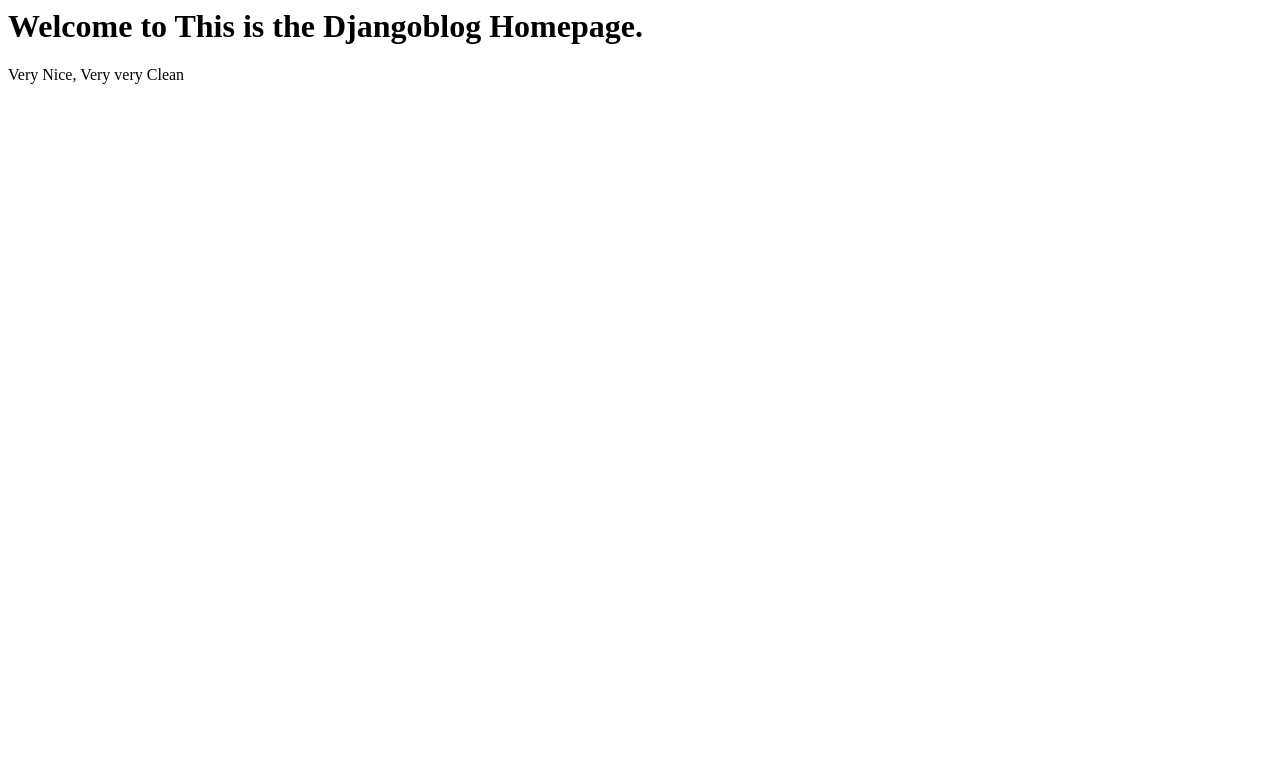
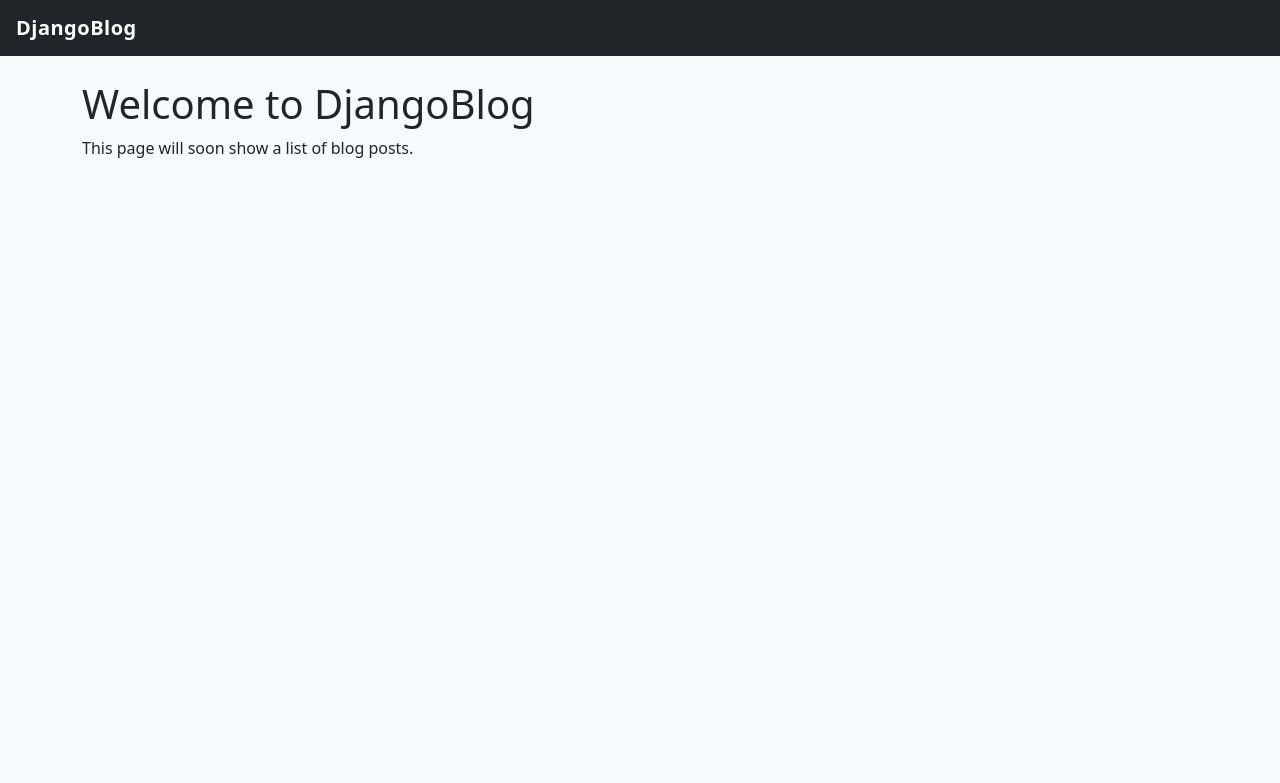
Before and after one commit to astroboy28/djangoblog_1, a Django app: page / in a window 1280 px wide. Shown: the top 783 px of the page. Run offline with Django 5.2, Linux system fonts and the light colour scheme.

Commit message:
first commit

```diff
--- /dev/null
+++ b/blog/static/blog/css/style.css
@@ -0,0 +1,8 @@
+body {
+   background-color: #f8f9fa;
+ }
+
+ .navbar-brand {
+   font-weight: bold;
+   letter-spacing: 0.5px;
+ }
--- /dev/null
+++ b/blog/templates/blog/base.html
@@ -0,0 +1,18 @@
+<!DOCTYPE html>
+<html lang="en">
+<head>
+   <meta charset="UTF-8">
+   <title>{% block title %}DjangoBlog{% endblock %}</title>
+   <link href="https://cdn.jsdelivr.net/npm/bootstrap@5.3.3/dist/css/bootstrap.min.css" rel="stylesheet">
+   {% load static %}
+   <link rel="stylesheet" href="{% static 'blog/css/style.css' %}">
+ </head>
+ <body>
+  <nav class="navbar navbar-dark bg-dark px-3">
+     <a class="navbar-brand" href="{% url 'home' %}">DjangoBlog</a>
+   </nav>
+   <div class="container mt-4">
+    {% block content %}{% endblock %}
+   </div>
+</body>
+</html>
--- a/blog/templates/blog/home.html
+++ b/blog/templates/blog/home.html
@@ -1,2 +1,6 @@
-<h1>Welcome to {{ title }} </h1>
-<p>Very Nice, Very very Clean</p>
+{% extends "blog/base.html" %}
+{% block title %}Home{% endblock %}
+{% block content %}
+   <h1>Welcome to DjangoBlog</h1>
+   <p>This page will soon show a list of blog posts.</p>
+ {% endblock %}
--- a/config/settings.py
+++ b/config/settings.py
@@ -116,6 +116,7 @@ USE_TZ = True
 # https://docs.djangoproject.com/en/5.2/howto/static-files/
 
 STATIC_URL = 'static/'
+STATICFILES_DIRS = [BASE_DIR / "blog" / "static"]
 
 # Default primary key field type
 # https://docs.djangoproject.com/en/5.2/ref/settings/#default-auto-field
```
Also changed, not shown: blog/templates/blog/about.html (+6 -2 lines), README.md (added).
